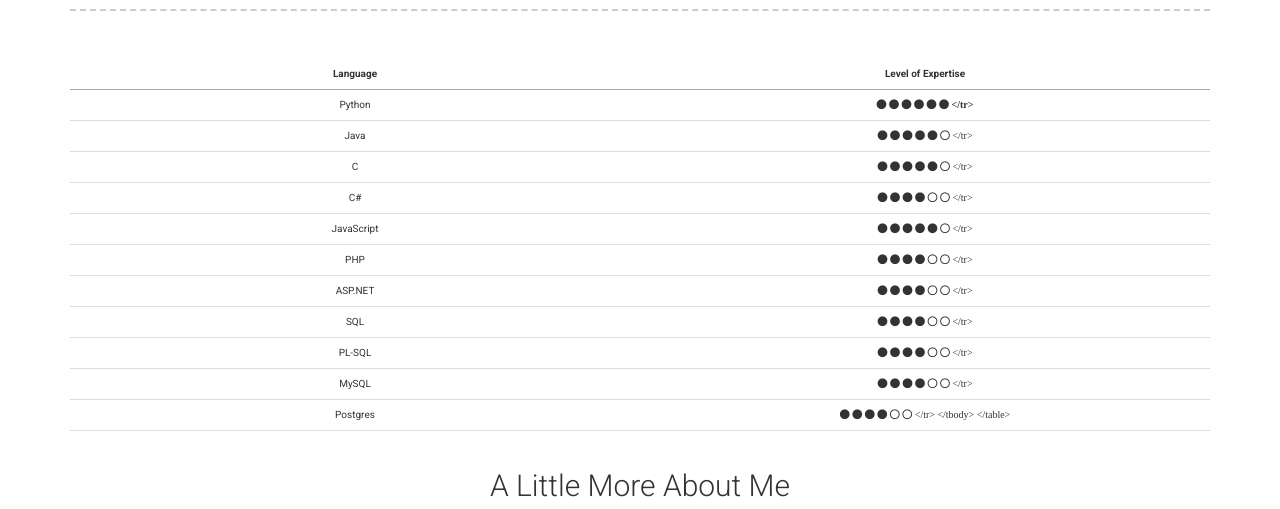
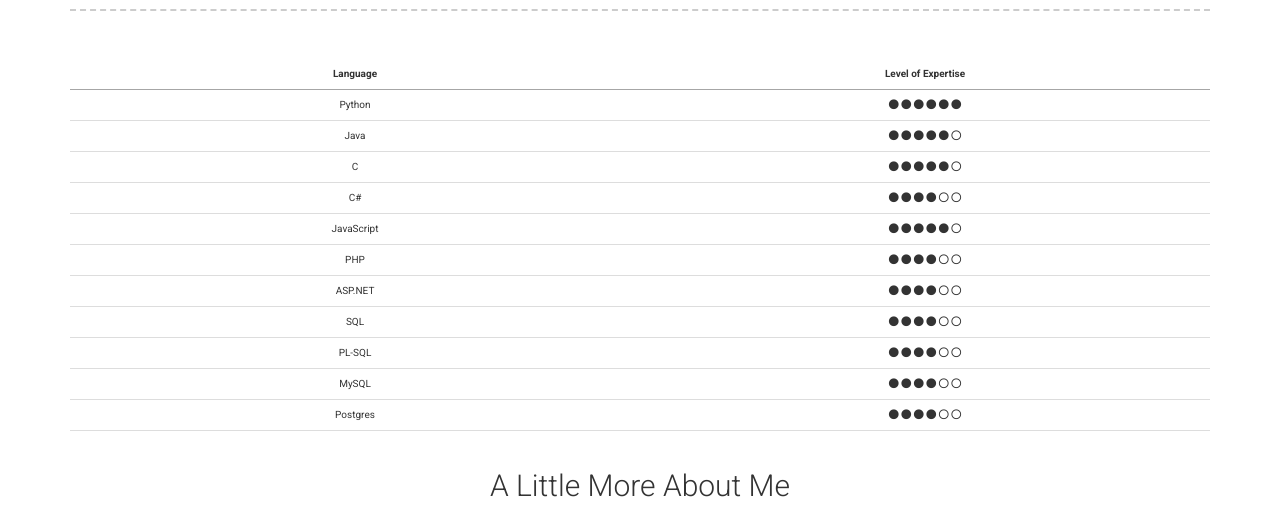
Before and after one commit to CristianoPatricio/cristianopatricio.github.io, a Jekyll site: the page built from index.md, in a window 1280 px wide. Shown: the part 1358-1867 px from the top of the page. Built offline with Jekyll 4.4.1, drawn with Linux system fonts in a browser that asks for light colours; nearby versions of some CDN libraries; some of the changed lines change nothing that is shown.

Commit message:
Update _config.yml

```diff
--- a/_config.yml
+++ b/_config.yml
@@ -68,7 +68,8 @@ programming: |
             <i class="fas fa-circle"/>
             <i class="fas fa-circle"/>
             <i class="fas fa-circle"/>
-        </tr>
+        </td>
+    </tr>
     <tr>
         <td style="text-align:center">Java</td>
         <td style="text-align:center">
@@ -78,7 +79,8 @@ programming: |
             <i class="fas fa-circle"/>
             <i class="fas fa-circle"/>
             <i class="far fa-circle"/>
-        </tr>
+        </td>
+    </tr>
     <tr>
         <td style="text-align:center">C</td>
         <td style="text-align:center">
@@ -88,7 +90,8 @@ programming: |
             <i class="fas fa-circle"/>
             <i class="fas fa-circle"/>
             <i class="far fa-circle"/>
-        </tr>
+        </td>
+    </tr>
     <tr>
         <td style="text-align:center">C#</td>
         <td style="text-align:center">
@@ -98,7 +101,8 @@ programming: |
             <i class="fas fa-circle"/>
             <i class="far fa-circle"/>
             <i class="far fa-circle"/>
-        </tr>
+        </td>
+    </tr>
     <tr>
         <td style="text-align:center">JavaScript</td>
         <td style="text-align:center">
@@ -108,7 +112,8 @@ programming: |
             <i class="fas fa-circle"/>
             <i class="fas fa-circle"/>
             <i class="far fa-circle"/>
-        </tr>
+        </td>
+    </tr>
     <tr>
         <td style="text-align:center">PHP</td>
         <td style="text-align:center">
@@ -118,7 +123,8 @@ programming: |
             <i class="fas fa-circle"/>
             <i class="far fa-circle"/>
             <i class="far fa-circle"/>
-        </tr>
+        </td>
+    </tr>
     <tr>
         <td style="text-align:center">ASP.NET</td>
         <td style="text-align:center">
@@ -128,7 +134,8 @@ programming: |
             <i class="fas fa-circle"/>
             <i class="far fa-circle"/>
             <i class="far fa-circle"/>
-        </tr>
+        </td>
+    </tr>
     <tr>
         <td style="text-align:center">SQL</td>
         <td style="text-align:center">
@@ -138,7 +145,8 @@ programming: |
             <i class="fas fa-circle"/>
             <i class="far fa-circle"/>
             <i class="far fa-circle"/>
-        </tr>
+        </td>
+    </tr>
     <tr>
         <td style="text-align:center">PL-SQL</td>
         <td style="text-align:center">
@@ -148,7 +156,8 @@ programming: |
             <i class="fas fa-circle"/>
             <i class="far fa-circle"/>
             <i class="far fa-circle"/>
-        </tr>
+        </td>
+    </tr>
     <tr>
         <td style="text-align:center">MySQL</td>
         <td style="text-align:center">
@@ -158,7 +167,8 @@ programming: |
             <i class="fas fa-circle"/>
             <i class="far fa-circle"/>
             <i class="far fa-circle"/>
-        </tr>
+        </td>
+    </tr>
     <tr>
         <td style="text-align:center">Postgres</td>
         <td style="text-align:center">
@@ -168,8 +178,9 @@ programming: |
             <i class="fas fa-circle"/>
             <i class="far fa-circle"/>
             <i class="far fa-circle"/>
-        </tr>
-    </tbody>
+        </td>
+     </tr>
+     </tbody>
   </table>
 
 # More Section
```
